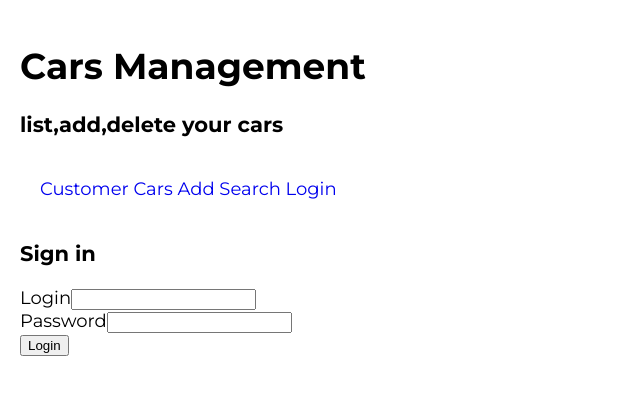
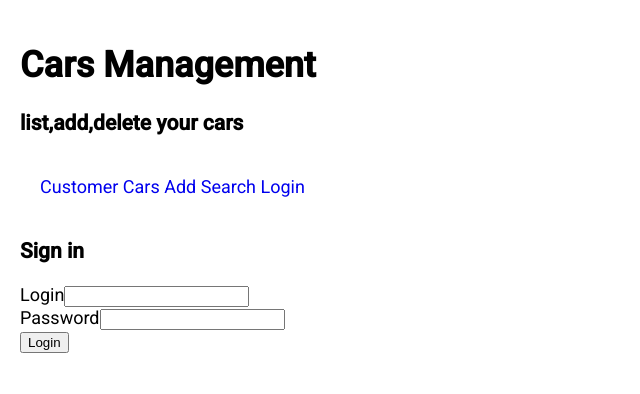
Before and after one commit to jakubk97/Crud-demo, an Angular app in the folder angular-spring-boot/: page /login in a window 1280 px wide. Shown: the top 394 px of the page, without its empty margins (0-640 px from the left). Built offline with nearby package versions, Linux system fonts and the light colour scheme.

Commit message:
07:55
07:55

```diff
--- a/angular-spring-boot/angular.json
+++ b/angular-spring-boot/angular.json
@@ -24,6 +24,7 @@
               "src/assets"
             ],
             "styles": [
+              "src/custom-theme.scss",
               "src/styles.css"
             ],
             "scripts": []
@@ -84,6 +85,7 @@
               "src/assets"
             ],
             "styles": [
+              "./node_modules/@angular/material/prebuilt-themes/indigo-pink.css",
               "src/styles.css"
             ],
             "scripts": []
@@ -115,6 +117,7 @@
           }
         }
       }
-    }},
+    }
+  },
   "defaultProject": "angular6-spring-boot"
 }
--- a/angular-spring-boot/src/app/app.module.ts
+++ b/angular-spring-boot/src/app/app.module.ts
@@ -17,6 +17,7 @@
 import { CarsCreateComponent } from './cars-create/cars-create.component';
 import { CarsDeleteComponent } from './cars-delete/cars-delete.component';
 import { CarsDetailsComponent } from './cars-details/cars-details.component';
+import { BrowserAnimationsModule } from '@angular/platform-browser/animations';
 
 @NgModule({
   declarations: [
@@ -38,7 +39,8 @@
     BrowserModule,
     FormsModule,
     AppRoutingModule,
-    HttpClientModule
+    HttpClientModule,
+    BrowserAnimationsModule
   ],
   providers: [],
   bootstrap: [AppComponent]
--- /dev/null
+++ b/angular-spring-boot/src/custom-theme.scss
@@ -0,0 +1,27 @@
+
+// Custom Theming for Angular Material
+// For more information: https://material.angular.io/guide/theming
+@import '~@angular/material/theming';
+// Plus imports for other components in your app.
+
+// Include the common styles for Angular Material. We include this here so that you only
+// have to load a single css file for Angular Material in your app.
+// Be sure that you only ever include this mixin once!
+@include mat-core();
+
+// Define the palettes for your theme using the Material Design palettes available in palette.scss
+// (imported above). For each palette, you can optionally specify a default, lighter, and darker
+// hue. Available color palettes: https://material.io/design/color/
+$angular6-spring-boot-primary: mat-palette($mat-indigo);
+$angular6-spring-boot-accent: mat-palette($mat-pink, A200, A100, A400);
+
+// The warn palette is optional (defaults to red).
+$angular6-spring-boot-warn: mat-palette($mat-red);
+
+// Create the theme object (a Sass map containing all of the palettes).
+$angular6-spring-boot-theme: mat-light-theme($angular6-spring-boot-primary, $angular6-spring-boot-accent, $angular6-spring-boot-warn);
+
+// Include theme styles for core and each component used in your app.
+// Alternatively, you can import and @include the theme mixins for each component
+// that you are using.
+@include angular-material-theme($angular6-spring-boot-theme);
--- a/angular-spring-boot/src/index.html
+++ b/angular-spring-boot/src/index.html
@@ -7,6 +7,8 @@
 
   <meta name="viewport" content="width=device-width, initial-scale=1">
   <link rel="icon" type="image/x-icon" href="favicon.ico">
+  <link href="https://fonts.googleapis.com/css?family=Roboto:300,400,500&display=swap" rel="stylesheet">
+  <link href="https://fonts.googleapis.com/icon?family=Material+Icons" rel="stylesheet">
 </head>
 <body>
   <app-root></app-root>
--- a/angular-spring-boot/src/main.ts
+++ b/angular-spring-boot/src/main.ts
@@ -1,3 +1,4 @@
+import 'hammerjs';
 import { enableProdMode } from '@angular/core';
 import { platformBrowserDynamic } from '@angular/platform-browser-dynamic';
 
--- a/angular-spring-boot/src/styles.css
+++ b/angular-spring-boot/src/styles.css
@@ -30,3 +30,5 @@
     margin: 0 auto;
     padding: 2em;
 }
+html, body { height: 100%; }
+body { margin: 0; font-family: Roboto, "Helvetica Neue", sans-serif; }
```
Also changed, not shown: angular-spring-boot/package.json (+4 -3 lines), 1 other file (tests, documents, lock files or other folders).
